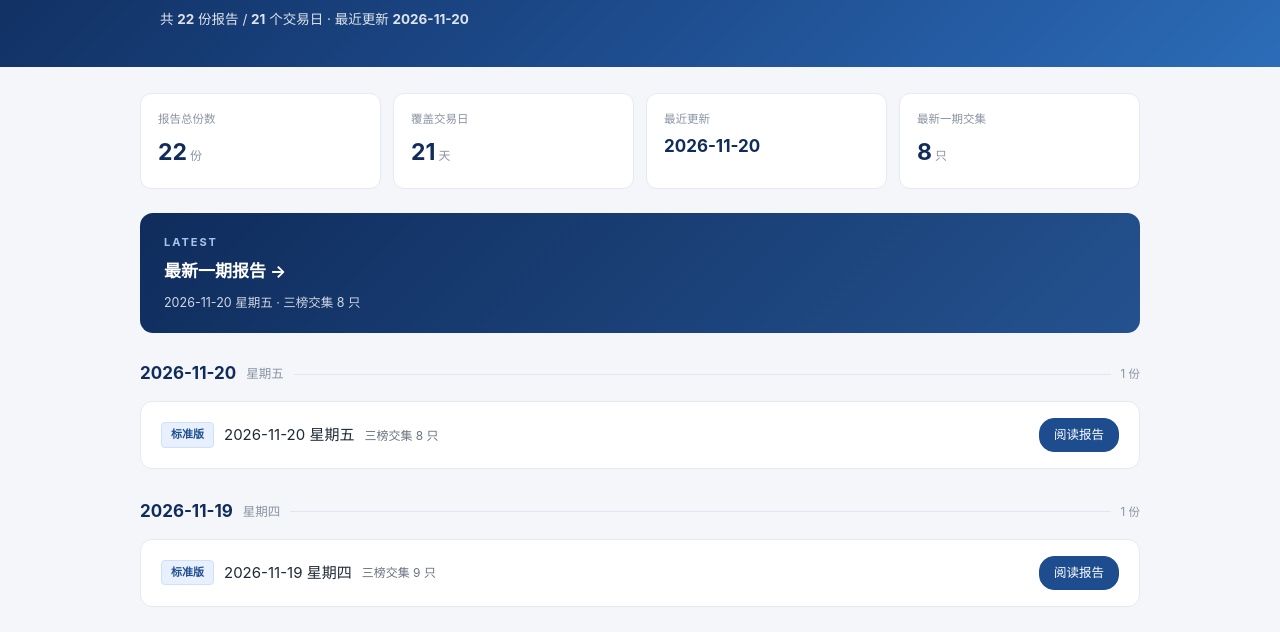
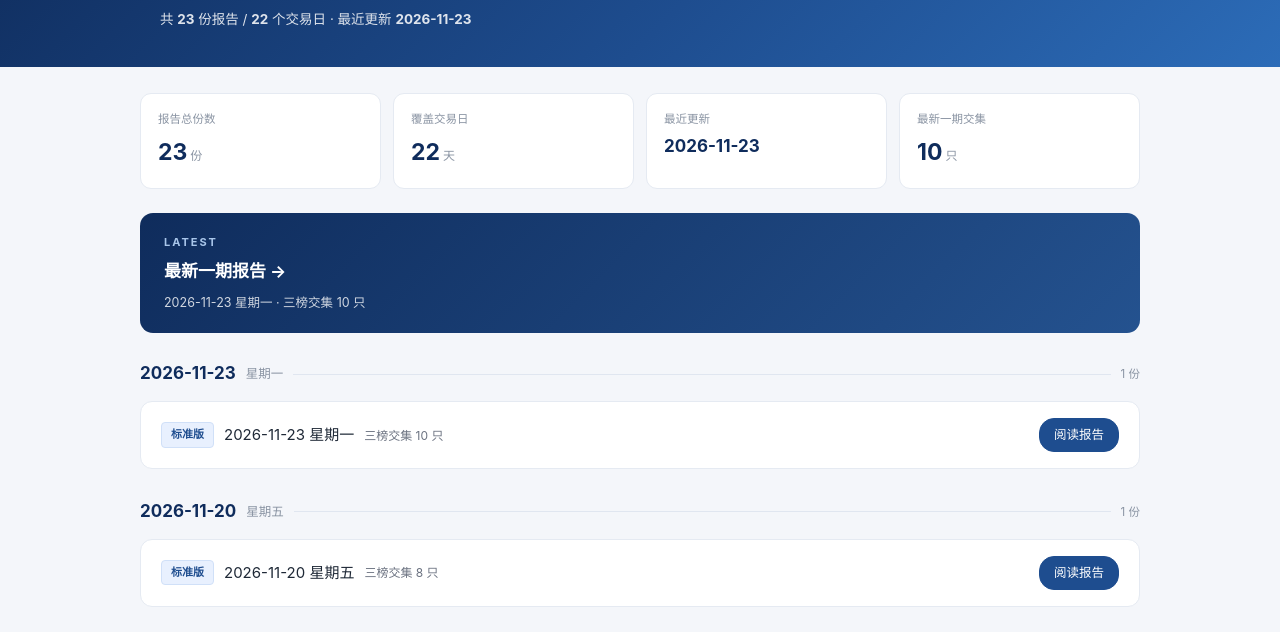
Before and after one commit to ws0502/hot-stock-daily, a plain HTML site: page index.html in a window 1280 px wide. Shown: the part 122-754 px from the top of the page. Drawn offline with Linux system fonts and the light colour scheme.

Commit message:
更新 index.html

```diff
--- a/index.html
+++ b/index.html
@@ -47,16 +47,24 @@ footer{text-align:center;color:#94a3b8;font-size:12px;padding:20px 0}
 </style></head><body>
 <header><div class="wrap"><div class="kicker">DAILY HOT STOCK REPORT · ARCHIVE</div>
 <h1>每日热门股日报 · 历史归档</h1>
-<div class="sub">共 <b>22</b> 份报告 / <b>21</b> 个交易日 · 最近更新 <b>2026-11-20</b></div>
+<div class="sub">共 <b>23</b> 份报告 / <b>22</b> 个交易日 · 最近更新 <b>2026-11-23</b></div>
 </div></header>
 <div class="wrap body">
 <div class="stats">
-<div class="stat"><div class="sl">报告总份数</div><div class="sv">22<em>份</em></div></div>
-<div class="stat"><div class="sl">覆盖交易日</div><div class="sv">21<em>天</em></div></div>
-<div class="stat"><div class="sl">最近更新</div><div class="sv" style="font-size:17px">2026-11-20</div></div>
-<div class="stat"><div class="sl">最新一期交集</div><div class="sv">8<em>只</em></div></div>
+<div class="stat"><div class="sl">报告总份数</div><div class="sv">23<em>份</em></div></div>
+<div class="stat"><div class="sl">覆盖交易日</div><div class="sv">22<em>天</em></div></div>
+<div class="stat"><div class="sl">最近更新</div><div class="sv" style="font-size:17px">2026-11-23</div></div>
+<div class="stat"><div class="sl">最新一期交集</div><div class="sv">10<em>只</em></div></div>
 </div>
-<a class="latest" href="./latest.html"><div class="lk">LATEST</div><div class="lt">最新一期报告 →</div><div class="ld">2026-11-20 星期五 · 三榜交集 8 只</div></a>
+<a class="latest" href="./latest.html"><div class="lk">LATEST</div><div class="lt">最新一期报告 →</div><div class="ld">2026-11-23 星期一 · 三榜交集 10 只</div></a>
+<div class="day">
+<div class="dh"><span class="d">2026-11-23</span><span class="w">星期一</span><span class="bar"></span><span class="c">1 份</span></div>
+<div class="card"><div class="cl">
+<span class="ver">标准版</span><span>2026-11-23 星期一</span><span class="cnt">三榜交集 10 只</span></div>
+<div class="act">
+<a class="btn p" href="./report_20261123.html">阅读报告</a>
+</div></div>
+</div>
 <div class="day">
 <div class="dh"><span class="d">2026-11-20</span><span class="w">星期五</span><span class="bar"></span><span class="c">1 份</span></div>
 <div class="card"><div class="cl">
```
